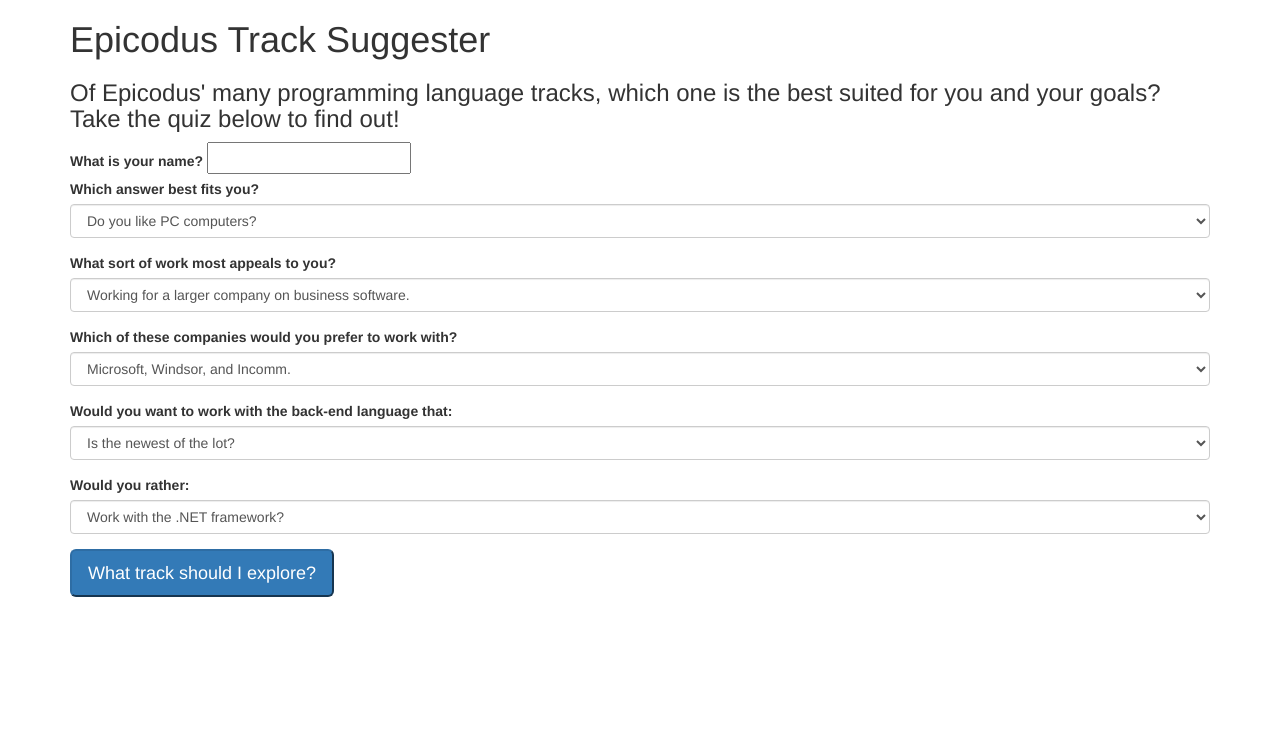
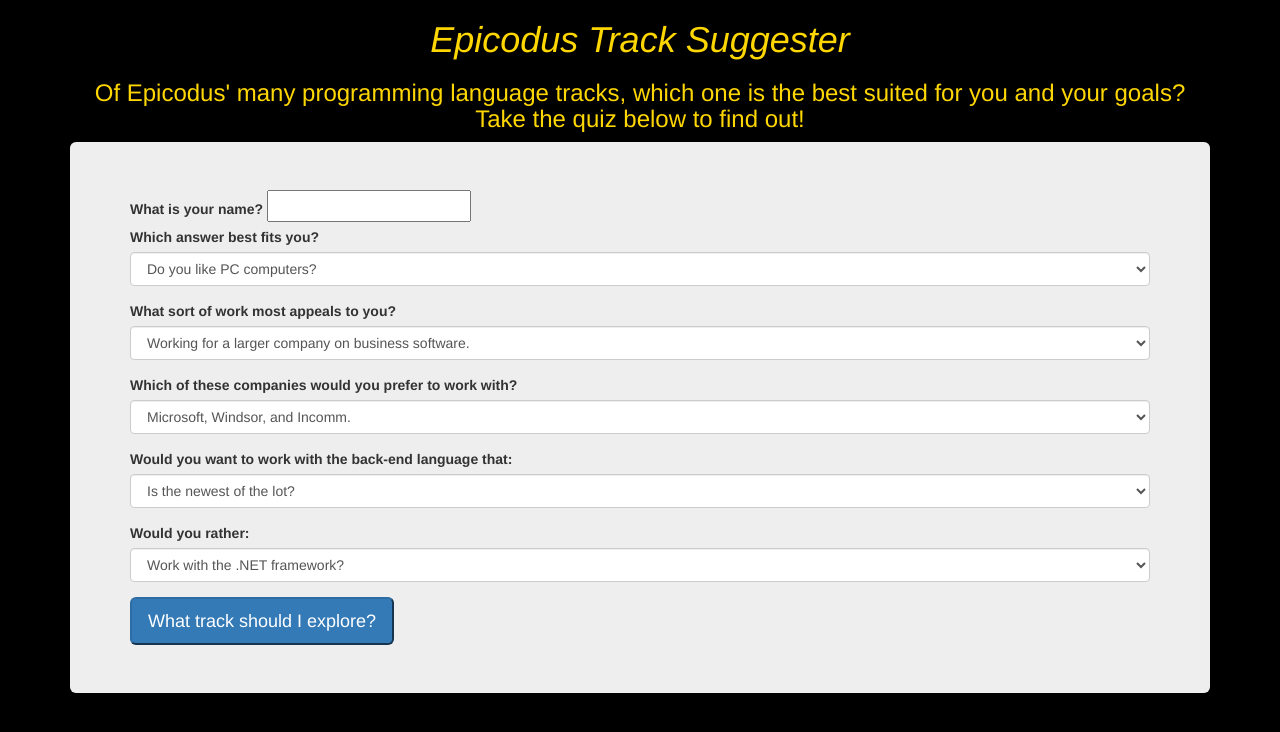
Before and after one commit to iancookwestgate/track-suggester, a plain HTML site: page track-suggester.html in a window 1280 px wide. Drawn offline with Linux system fonts and the light colour scheme.

Commit message:
Add different coloration and visual elements to the webpage.

```diff
--- a/css/styles.css
+++ b/css/styles.css
@@ -1,3 +1,12 @@
+body {
+  background-color: black;
+}
+
+.centerGold {
+  text-align: center;
+  color: gold;
+}
+
 #csharpResult {
   display: none;
 }
--- a/track-suggester.html
+++ b/track-suggester.html
@@ -10,9 +10,10 @@
 
   <body>
     <div class="container">
-      <h1>Epicodus Track Suggester</h1>
-      <h3>Of Epicodus' many programming language tracks, which one is the best suited for you and your goals? Take the quiz below to find out!</h3>
+      <h1 class="centerGold"><em>Epicodus Track Suggester</em></h1>
+      <h3 class="centerGold">Of Epicodus' many programming language tracks, which one is the best suited for you and your goals? Take the quiz below to find out!</h3>
 
+      <div class="jumbotron">
         <form id="formOne">
           <div class="form-horizontal">
             <label for="name">What is your name?
@@ -68,7 +69,9 @@
           <button type="submit" class="btn-primary btn-lg"> What track should I explore?</button>
 
         </form>
+      </div>
 
+      <div class="centerGold">
         <div id="csharpResult">
           <h1>We recommend you take the C#/.NET track!</h1>
           <img src="img/csharp.png" alt="A picture of the C# logo.">
@@ -86,7 +89,7 @@
           <img src="img/php.png" alt="A picture of the PHP logo.">
           <p><span class="name"></span>, we think you ought to study <strong>PHP</strong>! <br><br> PHP is by far the most popular backend language today, with 80 percent of websites utilizing it 'server-side'. It is perhaps best known for it's use in content management systems like Wordpress, Drupal, and Joomla. But the versatility of the language and the frameworks it powers make employment options numerous and diverse. If you're keen to work for a fast paced agency that builds websites for lots of clients, or maintain the security and stability of a huge complex of government websites, or if you like the idea of building out small sites for brands, businesses, and organizations - In any of these cases, PHP would be a great way to go.</p>
         </div>
-
+      </div>
     </div>
   </body>
 </html>
```
Also changed, not shown: img/binary-background.jpg (added). Lines whose indentation alone changed are shown as unchanged.
